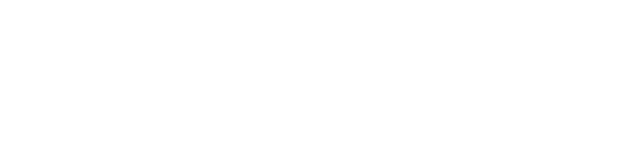
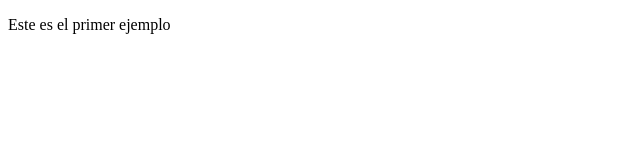
Before and after one commit to fabrich582/proyectocursopreworkfabian, a plain HTML site: page index.html in a window 1280 px wide. Shown: the whole page, without its empty margins (0-640 px from the left). Drawn offline with Linux system fonts and the light colour scheme.

Commit message:
cambios en visual agregamos saludo

```diff
--- a/index.html
+++ b/index.html
@@ -4,9 +4,11 @@
     <meta charset="UTF-8">
     <meta http-equiv="X-UA-Compatible" content="IE=edge">
     <meta name="viewport" content="width=device-width, initial-scale=1.0">
-    <title>Document</title>
+    <title>Bienvenida</title>
 </head>
 <body>
-
+  <p>
+    Este es el primer ejemplo
+  </p>
 </body>
 </html>
```
